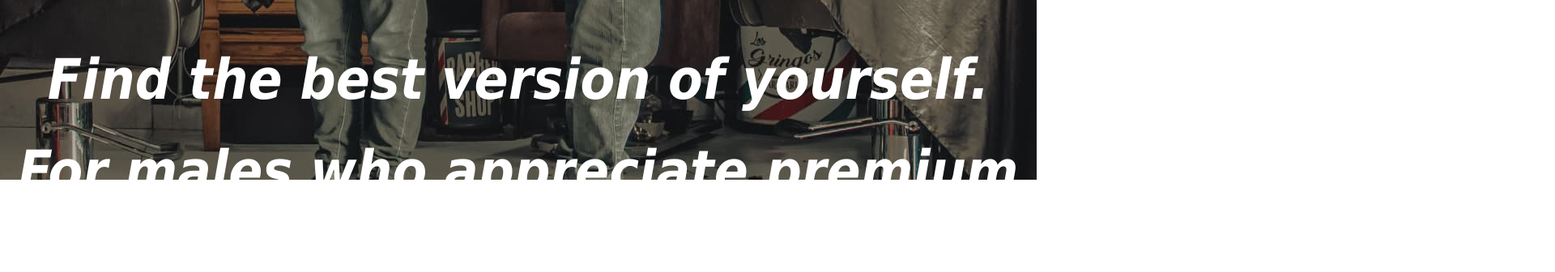
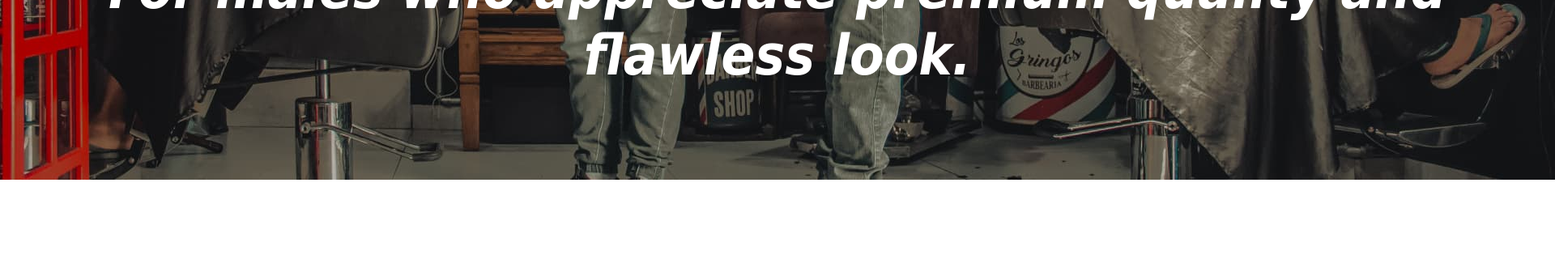
Before and after one commit to zefir0211/barber, a plain HTML site: page index.html in a window 1280 px wide. Shown: the part 858-1194 px from the top of the page at 81% size, 1920 px wide, since content can reach past the window. After the commit the page ends 1080 px from the top, so only its background shows below. Drawn offline with Linux system fonts and the light colour scheme; a web font is replaced by a local one.

Commit message:
корректировка размеров страниц

```diff
--- a/css/appointment.css
+++ b/css/appointment.css
@@ -3,8 +3,7 @@
     background-repeat: no-repeat;
     background-size: auto;
     background-position: center;
-    max-width: 1920px;
-    min-width: 1280px;
+    width: 1920px;
     height: 1080px;
     margin: 0 auto;
 }
--- a/css/contact-us.css
+++ b/css/contact-us.css
@@ -1,6 +1,5 @@
 .header {
-    max-width: 1920px;
-    min-width: 1280px;
+    width: 1920px;
     margin: 0 auto;
 }
 
--- a/css/gallery.css
+++ b/css/gallery.css
@@ -7,8 +7,7 @@ img {
 }
 
 .header {
-    max-width: 1920px;
-    min-width: 1280px;
+    width: 1920px;
     height: 1080px;
     margin: 0 auto;
 }
--- a/css/navigation.css
+++ b/css/navigation.css
@@ -8,7 +8,7 @@ body {
     justify-content: space-between;
     align-items: center;
 
-    max-width: 1920px;
+    width: 1920px;
     height: 129px;
     margin: 0 auto;
 }
--- a/css/services.css
+++ b/css/services.css
@@ -7,8 +7,7 @@ li {
         background-repeat: no-repeat;
         background-size: auto;
         background-position: right;
-        max-width: 1920px;
-        min-width: 1280px;
+        width: 1920px;
         height: 1080px;
         margin: 0 auto;
 }
--- a/css/style.css
+++ b/css/style.css
@@ -3,15 +3,13 @@
     background-repeat: no-repeat;
     background-size: auto;
     background-position: center;
-    max-width: 1920px;
-    min-width: 1280px;
+    width: 1920px;
     height: 1080px;
     margin: 0 auto;
 }
 
 .main-container {
-    max-width: 1920px;
-    min-width: 1280px;
+    width: 1920px;
     height: 951px;
     margin: 0 auto;
 
```
